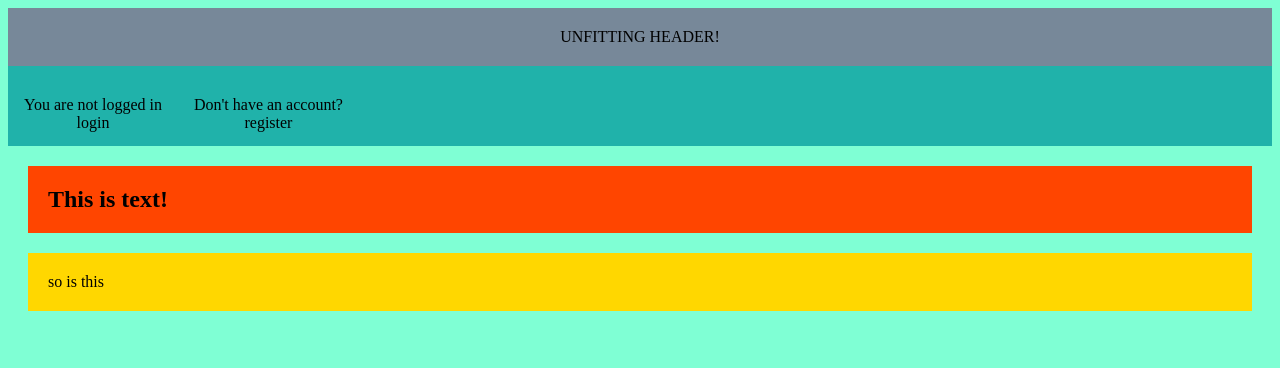
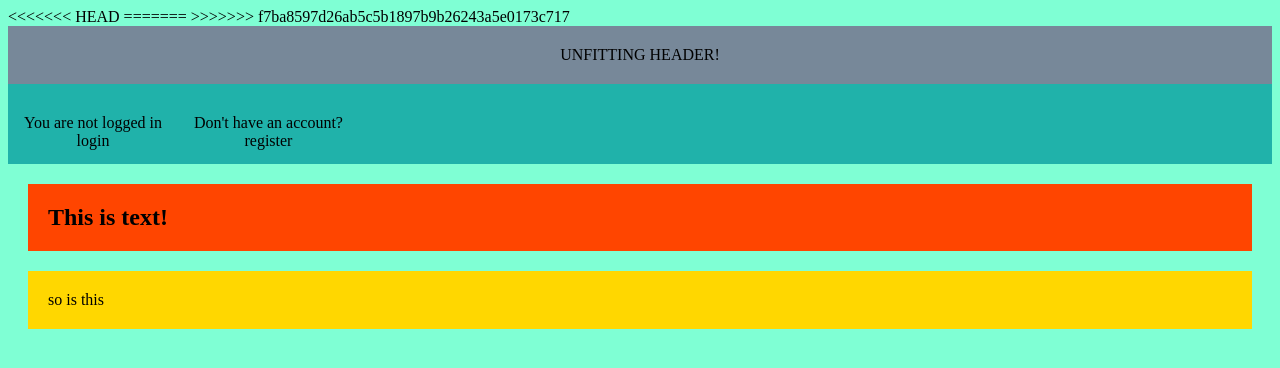
Before and after one commit to SpookyPanda/testsite, a Django app: page / in a window 1280 px wide. Shown: the top 368 px of the page. Run offline with Django 3.2, Linux system fonts and the light colour scheme; data that the repository does not hold is empty.

Commit message:
merge error

```diff
--- a/templates/blog/post_list.html
+++ b/templates/blog/post_list.html
@@ -1,6 +1,12 @@
 <!DOCTYPE html>
+<html>
+<<<<<<< HEAD
+
 {% load static %}
 
+=======
+{% load static %}
+>>>>>>> f7ba8597d26ab5c5b1897b9b26243a5e0173c717
 <head>
 	<title>HOME</title>
 	<link rel="stylesheet" href="{% static 'css/blog.css' %}">
--- a/templates/namelist/main_page.html
+++ b/templates/namelist/main_page.html
@@ -1,6 +1,6 @@
 <!DOCTYPE html>
 <html>
-
+<<<<<<< HEAD
 
 {% load static %}
 
@@ -43,12 +43,13 @@
 			</h4>
 		{% endif %}
 	{% endblock %}
-
+=======
 {% load static %}
 <head>
 	<title>LIST APP!</title>
 </head>
 <body>
 
+>>>>>>> f7ba8597d26ab5c5b1897b9b26243a5e0173c717
 </body>
 </html>
```
